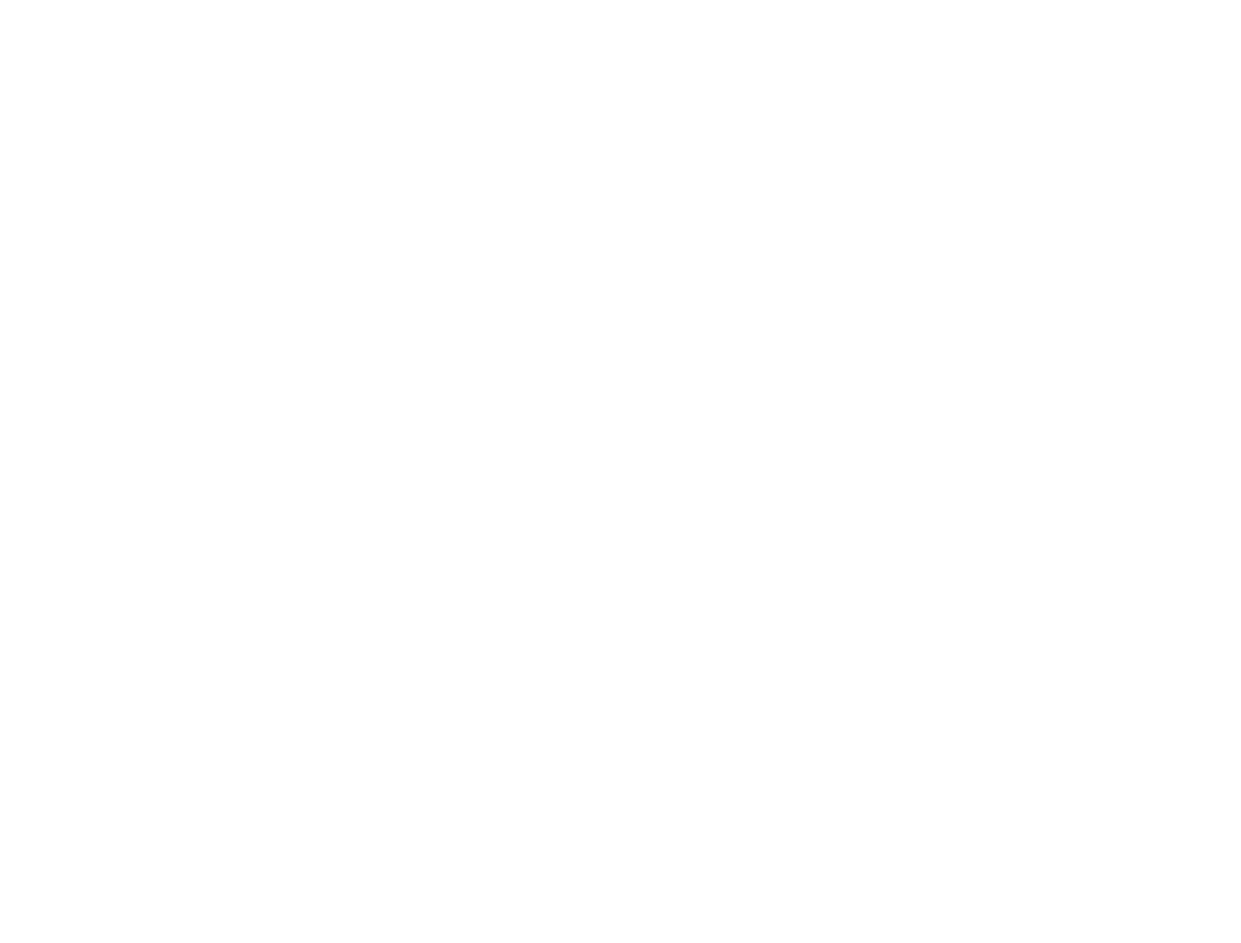
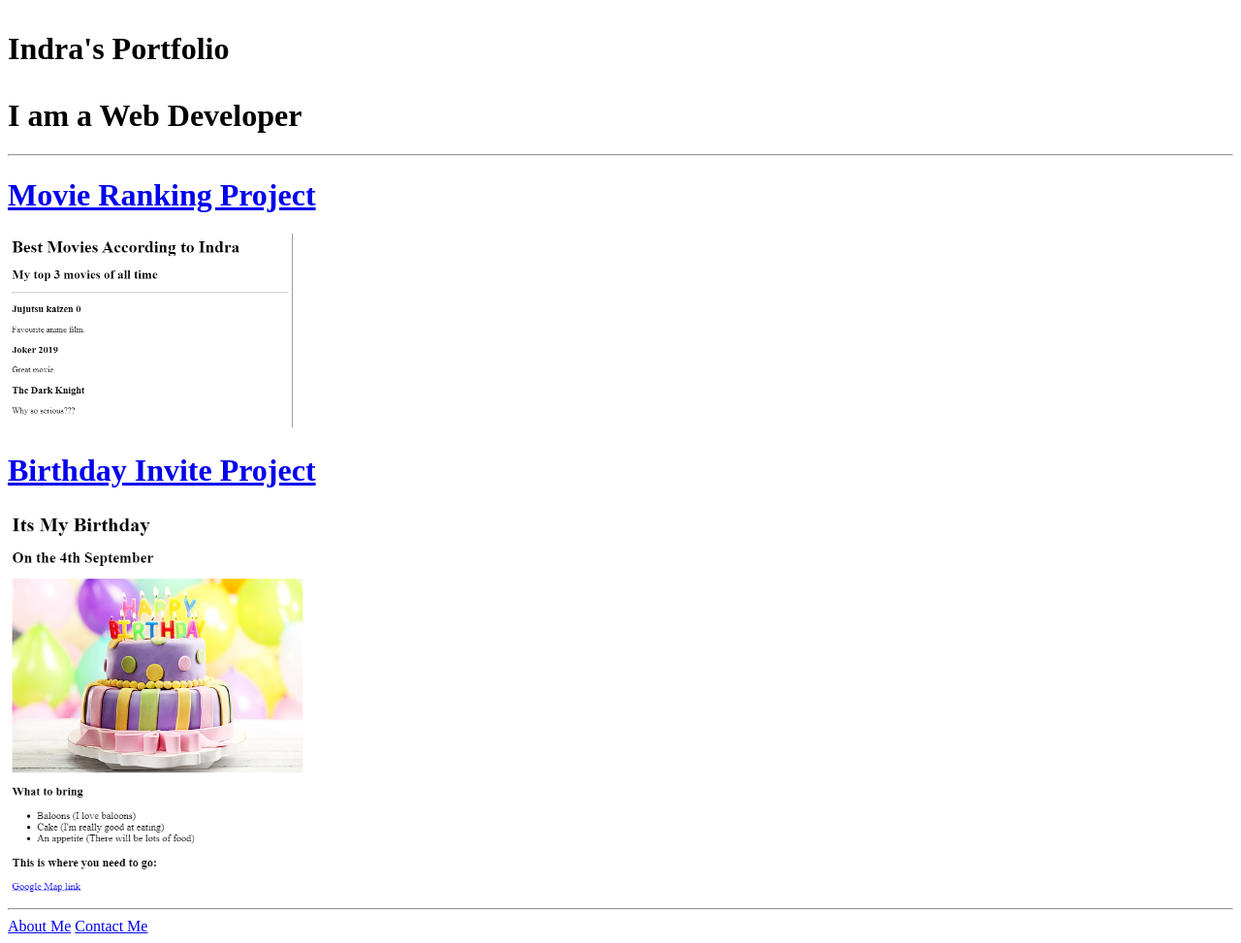
Before and after one commit to Indra52/html-portfolio, a plain HTML site: page index.html in a window 1280 px wide. Shown: the whole page at 97% size. Before the commit the page ends 800 px from the top, so only its background shows below. Drawn offline with Linux system fonts and the light colour scheme.

Commit message:
Add files via upload

```diff
--- a/index.html
+++ b/index.html
@@ -1,4 +1,29 @@
 <!-- TODO 1: Create the HTML Boilerplate -->
+<!DOCTYPE HTML>
+<html lang="en-US">
+    <head>
+        <meta charset="UTF=8">
+        <title>
+            My website
+        </title>
+    </head>
+    <body>
+        <h1>
+            <p>Indra's Portfolio</p>
+            I am a Web Developer
+        </h1>
+      <hr />
+<h1><a href="./public/movie-ranking.html"> Movie Ranking Project</h1></a>
+<img src="./assets/images/Screenshot (7).png" img height="200">
+<h1><a href="./public/birthday-invite.html"> Birthday Invite Project</h1></a>
+<img src="./assets/images/Screenshot (5).png" img height="400">
+<hr />
+<a href="./public/about.html"> About Me</a>
+<a href="./public/contact.html"> Contact Me</a>
+
+    </body>
+
+</html>
 
 <!-- TODO 2: Add Your previous projects' HTML into the public folder -->
 
```
